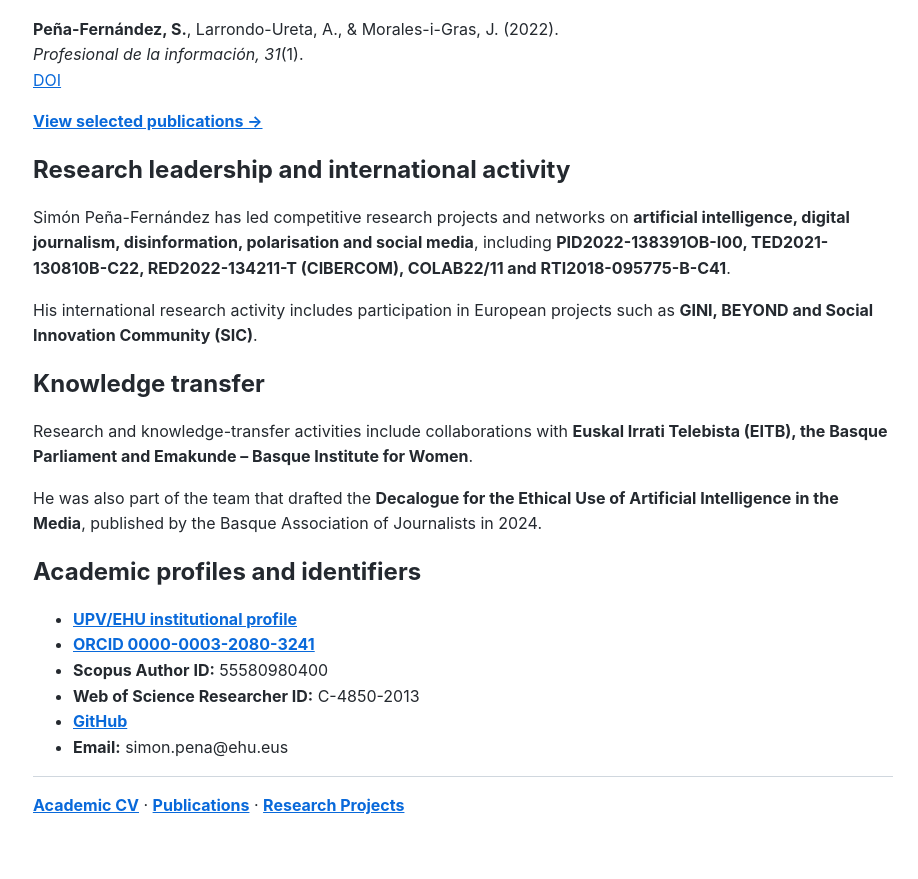
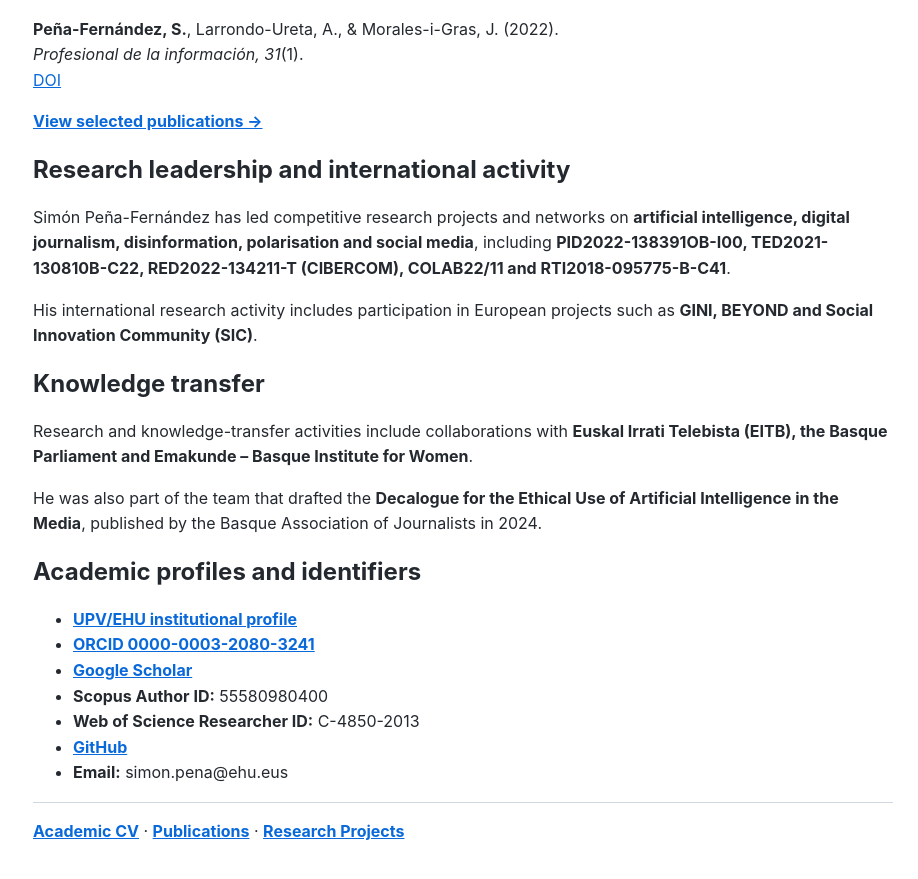
Before and after one commit to spenafernandez/spenafernandez, a Jekyll site: the page built from index.md, in a window 1280 px wide and 900 px high, scrolled down 2017 px. Shown: the top 879 px of the window, without its empty margins (177-1095 px from the left). Built offline with Jekyll 4.4.1, drawn with Linux system fonts in a browser that asks for light colours.

Commit message:
Update index.md

```diff
--- a/index.md
+++ b/index.md
@@ -112,6 +112,7 @@ He was also part of the team that drafted the **Decalogue for the Ethical Use of
 
 - **[UPV/EHU institutional profile](https://www.ehu.eus/es/web/departamento-periodismo/simon-pena-fernandez)**
 - **[ORCID 0000-0003-2080-3241](https://orcid.org/0000-0003-2080-3241)**
+- **[Google Scholar](https://scholar.google.com/citations?user=xYKry48AAAAJ)**
 - **Scopus Author ID:** 55580980400
 - **Web of Science Researcher ID:** C-4850-2013
 - **[GitHub](https://github.com/spenafernandez)**
```
